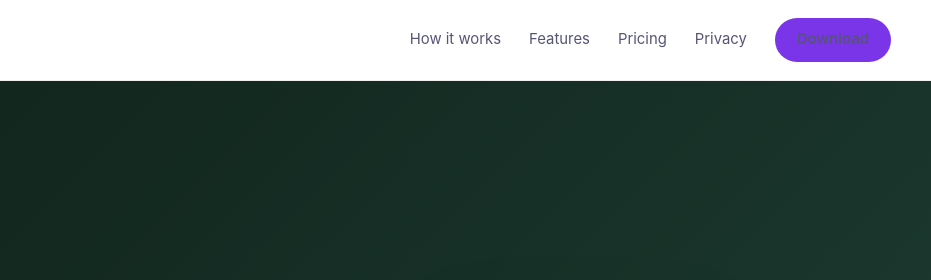
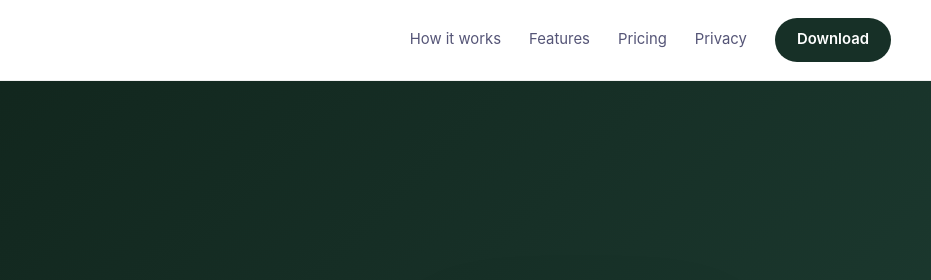
Before and after one commit to rosshferguson/lastpost-app, a plain HTML site: page index.html in a window 1280 px wide. Shown: the top 280 px of the page, 349-1280 px from the left. Drawn offline with Linux system fonts and the light colour scheme.

Commit message:
Add files via upload

```diff
--- a/index.html
+++ b/index.html
@@ -88,8 +88,8 @@
       cursor: pointer;
       border: none;
     }
-    .btn-primary { background: var(--purple); color: #fff; }
-    .btn-primary:hover { background: var(--purple-dark); transform: translateY(-1px); box-shadow: 0 4px 14px rgba(123,53,232,0.35); }
+    .btn-primary { background: var(--green); color: #fff !important; }
+    .btn-primary:hover { background: var(--green-mid); transform: translateY(-1px); box-shadow: 0 4px 14px rgba(23,48,39,0.35); }
     .btn-outline { border: 2px solid var(--purple); color: var(--purple); background: transparent; }
     .btn-outline:hover { background: var(--purple); color: #fff; }
 
```
